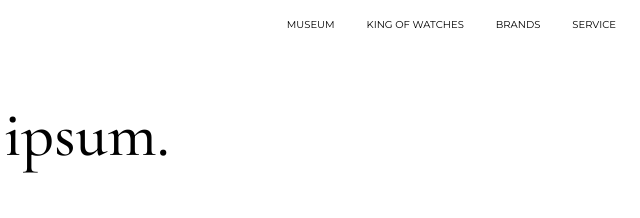
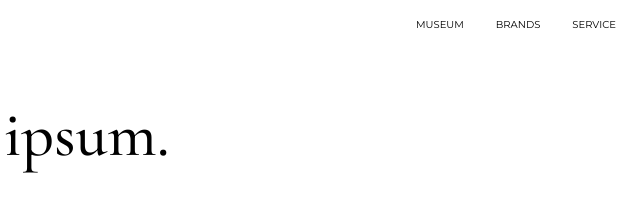
Before and after one commit to vincenthasper/watches-website, a plain HTML site: page brandwatches.html in a window 1280 px wide. Shown: the top 218 px of the page, 640-1280 px from the left. Drawn offline with nearby package versions, Linux system fonts and the light colour scheme.

Commit message:
Update brandwatches.html

```diff
--- a/brandwatches.html
+++ b/brandwatches.html
@@ -20,7 +20,6 @@
 
             <ul class="nav-links">
                 <li><a href="museum.html">Museum</a></li>
-                <li><a href="about.html">King of Watches</a></li>
                 <li><a href="brands.html">Brands</a></li>
                 <li><a href="service.html">Service</a></li>
             </ul>
```
